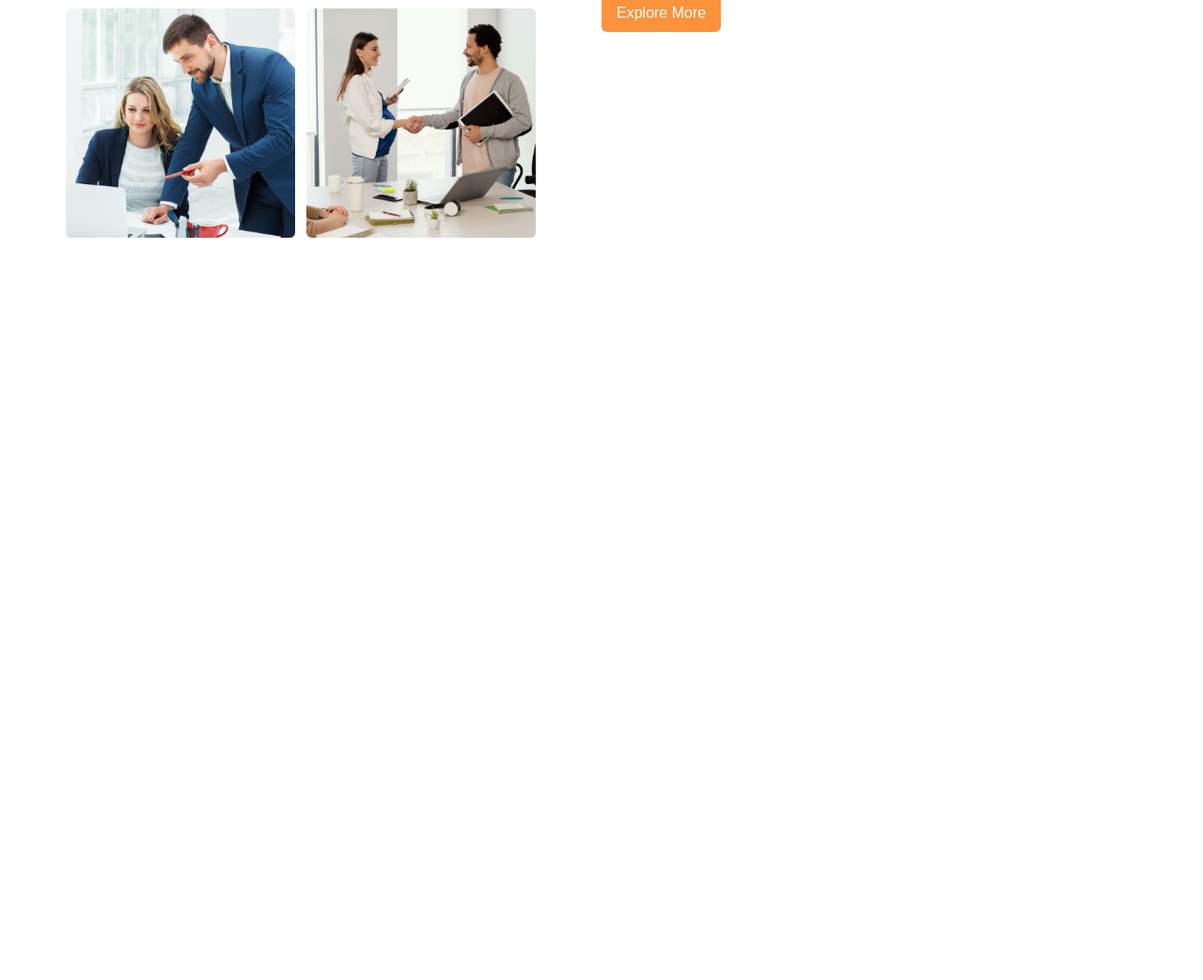
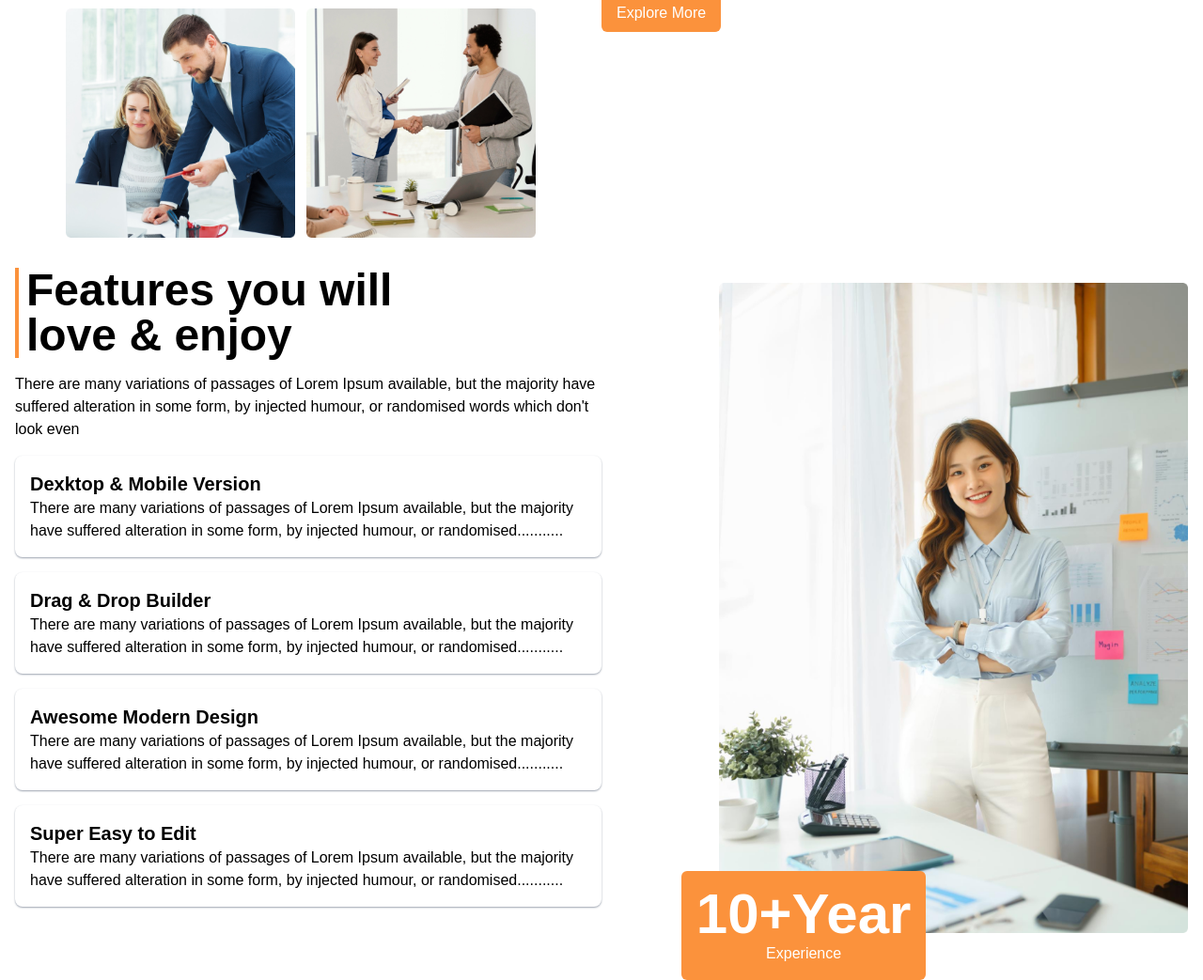
Before and after one commit to sakib-333/g3-architects-tailwind, a website: page src/index.html in a window 1280 px wide. Shown: the part 1341-2384 px from the top of the page at 94% size. Before the commit the page ends 1610 px from the top, so only its background shows below. Drawn offline with Linux system fonts and the light colour scheme; a web font is replaced by a local one.

Commit message:
Add love and enjoy section.

```diff
--- a/src/index.html
+++ b/src/index.html
@@ -72,6 +72,69 @@
             <button class="btn mt-4">Explore More</button>
           </div>
         </div>
+        <div class="section-2 mt-8 lg:flex lg:justify-between">
+          <div class="sec-2-text lg:w-1/2">
+            <h1
+              class="text-3xl sm:text-4xl md:text-5xl font-bold border-l-4 border-orange-400 pl-2"
+            >
+              Features you will<br />love & enjoy
+            </h1>
+            <p class="mt-4">
+              There are many variations of passages of Lorem Ipsum available,
+              but the majority have suffered alteration in some form, by
+              injected humour, or randomised words which don't look even
+            </p>
+            <div class="sec-2-text-badges mt-4">
+              <div class="badge">
+                <h1 class="text-xl font-semibold">Dexktop & Mobile Version</h1>
+                <p>
+                  There are many variations of passages of Lorem Ipsum
+                  available, but the majority have suffered alteration in some
+                  form, by injected humour, or randomised...........
+                </p>
+              </div>
+              <div class="badge mt-4">
+                <h1 class="text-xl font-semibold">Drag & Drop Builder</h1>
+                <p>
+                  There are many variations of passages of Lorem Ipsum
+                  available, but the majority have suffered alteration in some
+                  form, by injected humour, or randomised...........
+                </p>
+              </div>
+              <div class="badge mt-4">
+                <h1 class="text-xl font-semibold">Awesome Modern Design</h1>
+                <p>
+                  There are many variations of passages of Lorem Ipsum
+                  available, but the majority have suffered alteration in some
+                  form, by injected humour, or randomised...........
+                </p>
+              </div>
+              <div class="badge mt-4">
+                <h1 class="text-xl font-semibold">Super Easy to Edit</h1>
+                <p>
+                  There are many variations of passages of Lorem Ipsum
+                  available, but the majority have suffered alteration in some
+                  form, by injected humour, or randomised...........
+                </p>
+              </div>
+            </div>
+          </div>
+          <div class="sec-2-img mt-4 relative lg:w-2/5">
+            <img
+              class="w-full h-full object-cover"
+              src="./assets/architect.png"
+              alt="woman-architect"
+            />
+            <div
+              class="bg-orange-400 hidden lg:inline p-4 text-center absolute text-white rounded-md bottom-negative-50 left-negative-40"
+            >
+              <h1 class="text-4xl font-bold sm:text-5xl md:text-6xl">
+                10+Year
+              </h1>
+              <p>Experience</p>
+            </div>
+          </div>
+        </div>
       </main>
       <footer></footer>
     </div>
```
Also changed, not shown: src/output.css.
